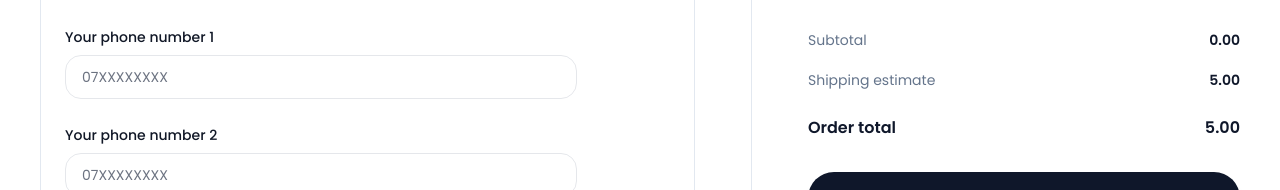
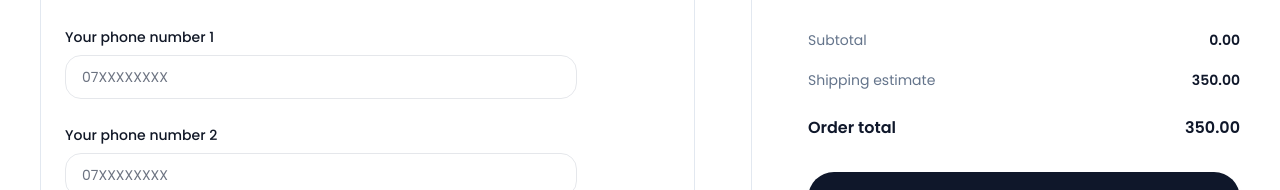
Before and after one commit to AmilSrinath/petal-pink-site, a React (Create React App) app: page /checkout in a window 1280 px wide. Shown: the part 354-544 px from the top of the page. Built offline with nearby package versions, Linux system fonts and the light colour scheme.

Commit message:
done shipping price calculate

```diff
--- a/src/components/ProductCard.tsx
+++ b/src/components/ProductCard.tsx
@@ -29,6 +29,7 @@ const ProductCard: FC<ProductCardProps> = ({
     const {
         name,
         price,
+        weight,
         description,
         sizes,
         variants,
--- a/src/containers/PageCheckout/CheckoutPage.tsx
+++ b/src/containers/PageCheckout/CheckoutPage.tsx
@@ -12,6 +12,7 @@ interface Product {
     name: string;
     price: number;
     image: string;
+    weight: number;  // Add weight property
 }
 interface CartItem {
     product: Product;
@@ -22,12 +23,21 @@ const CheckoutPage = () => {
     const [tabActive, setTabActive] = useState<"ContactInfo" | "ShippingAddress" | "PaymentMethod">("ContactInfo");
     const { cart, updateQuantity, removeFromCart } = useCart();
 
-    const shippingEstimate = 5.00;
     const [validContactInfo, setValidContactInfo] = useState(false);
     const [validShippingAddress, setValidShippingAddress] = useState(false);
     const [validPaymentMethod, setValidPaymentMethod] = useState(false);
 
     const subtotal = cart.reduce((acc: number, item: CartItem) => acc + item.product.price * item.quantity, 0);
+
+    const totalWeight = cart.reduce((acc: number, item: CartItem) => {
+        return acc + item.product.weight * item.quantity;
+    }, 0);
+
+    const fistKillo = 350;
+    const secondKillo = 70;
+
+    // Calculate shipping estimate based on total weight
+    const shippingEstimate = totalWeight > 1000 ? fistKillo + (Math.floor((totalWeight - 1000) / 1000) * secondKillo) : fistKillo;
     const orderTotal = subtotal + shippingEstimate;
 
     const handleScrollToEl = (id: string) => {
@@ -39,7 +49,7 @@ const CheckoutPage = () => {
 
     const renderProduct = (item: CartItem, index: number) => {
         const { product, quantity } = item;
-        const { image, price, name } = product;
+        const { image, price, name, weight } = product;
         const productSubtotal = price * quantity;
 
         return (
--- a/src/data/data.ts
+++ b/src/data/data.ts
@@ -31,6 +31,7 @@ export interface Product {
   id: number;
   name: string;
   price: number;
+  weight: number;
   image: string;
   image_url_2:string;
   image_url_3:string;
@@ -118,6 +119,7 @@ export const PRODUCTS: Product[] = [
     description: "",
     keyPoints:"",
     price: 2500,
+    weight: 0,
     image: hairOil,
     image_url_2: keratin,
     image_url_3: keratin,
@@ -134,6 +136,7 @@ export const PRODUCTS: Product[] = [
     description: "",
     keyPoints:"",
     price: 2500,
+    weight: 0,
     image: serum,
     image_url_2: keratin,
     image_url_3: keratin,
@@ -152,6 +155,7 @@ export const PRODUCTS: Product[] = [
     description: "",
     keyPoints:"",
     price: 2500,
+    weight: 0,
     image: keratin,
     image_url_2: keratin,
     image_url_3: keratin,
@@ -169,6 +173,7 @@ export const PRODUCTS: Product[] = [
     description: "",
     keyPoints:"",
     price: 2500,
+    weight: 0,
     image: shampoo,
     image_url_2: keratin,
     image_url_3: keratin,
@@ -185,6 +190,7 @@ export const PRODUCTS: Product[] = [
     description: "",
     keyPoints:"",
     price: 2500,
+    weight: 0,
     image: growth_mask,
     image_url_2: keratin,
     image_url_3: keratin,
```
Also changed, not shown: src/containers/PageSearch.tsx (+3 -0 lines).
